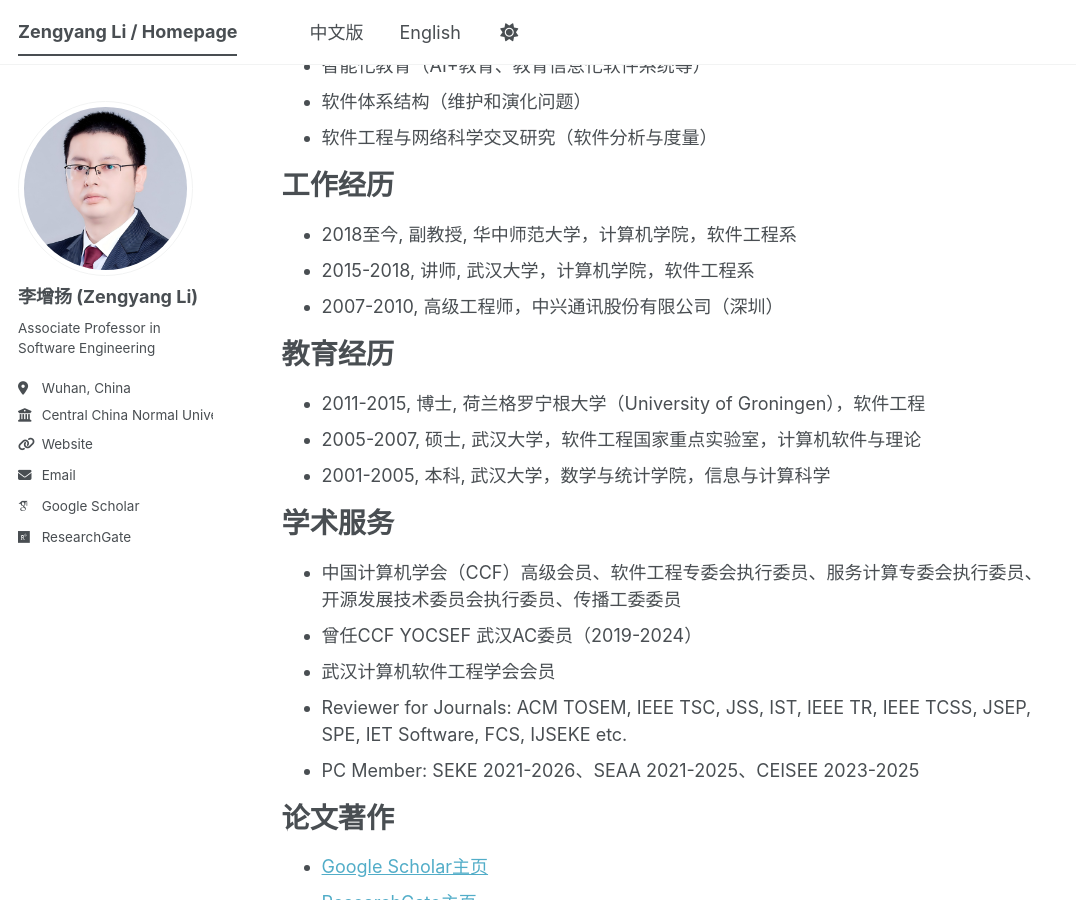
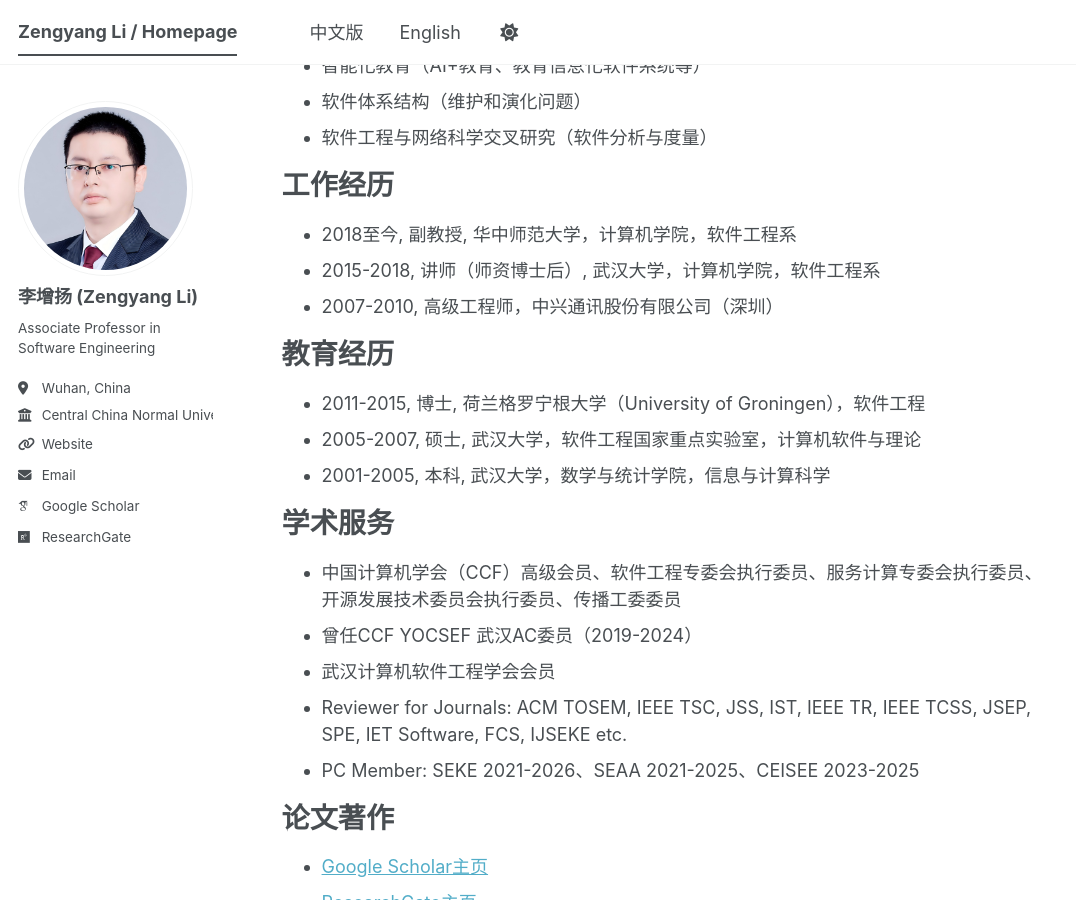
Before and after one commit to zengyang/zengyang.github.io, a Jekyll site: the page built from _pages/about.md, in a window 1280 px wide and 900 px high, scrolled down 435 px. Shown: the whole window, without its empty margins (0-1076 px from the left). Built offline with Jekyll 4.4.1, drawn with Linux system fonts in a browser that asks for light colours; some web fonts are replaced; a script bundle is joined from its source files by our own code; library files that are not in the unit come from our copies.

Commit message:
Update about.md

```diff
--- a/_pages/about.md
+++ b/_pages/about.md
@@ -23,7 +23,7 @@ redirect_from:
 工作经历
 ======
 - 2018至今, 副教授, 华中师范大学，计算机学院，软件工程系
-- 2015-2018, 讲师, 武汉大学，计算机学院，软件工程系
+- 2015-2018, 讲师（师资博士后）, 武汉大学，计算机学院，软件工程系
 - 2007-2010, 高级工程师，中兴通讯股份有限公司（深圳）
 
 教育经历
```
